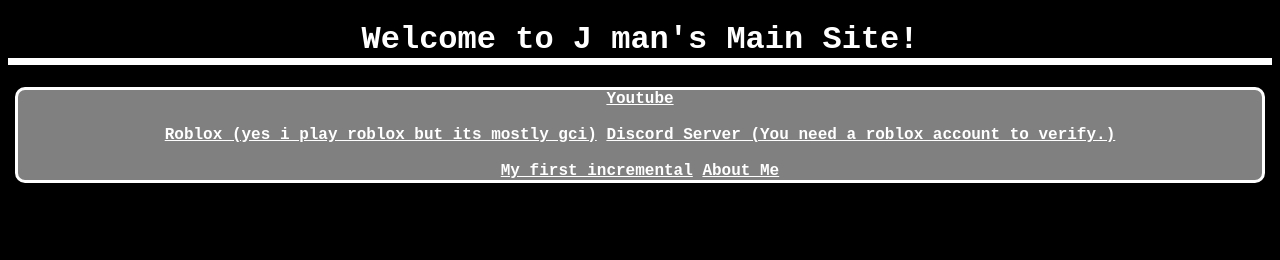
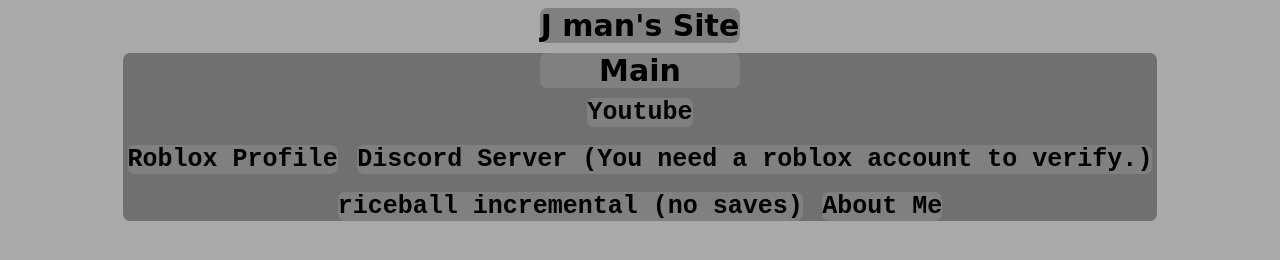
Before and after one commit to realjman/realjman.github.io, a plain HTML site: page index.html in a window 1280 px wide. Drawn offline with Linux system fonts and the light colour scheme.

Commit message:
page overhaul

```diff
--- a/index.html
+++ b/index.html
@@ -8,16 +8,17 @@
     <link rel='stylesheet' href='style.css'>
     <link rel="icon" href="favicon.png">
 
-    <title>J man's Main Github Page</title>
+    <title>J man's Github Page</title>
 </head>
 <body>
-    <h1>Welcome to J man's Main Site!</h1>
+    <p class="title">J man's Site</p>
     <div class="margin">
-    <a href="https://www.youtube.com/channel/UC2iU2m1IJnPbA49jf2j1p6A">Youtube</a><br><br>
-    <a href="https://www.roblox.com/users/195013063/profile">Roblox (yes i play roblox but its mostly gci)</a>
-    <a href="https://www.discord.gg/UUyR82mzMG">Discord Server (You need a roblox account to verify.)</a><br><br>
-    <a href="https://realjman.github.io/jmans-first-incremental/">My first incremental</a>
-    <a href="aboutme.html">About Me</a>
+        <p class="title">Main</p>
+        <a class="button" href="https://www.youtube.com/channel/UC2iU2m1IJnPbA49jf2j1p6A">Youtube</a><br><br>
+        <a class="button" href="https://www.roblox.com/users/195013063/profile">Roblox Profile</a>
+        <a class="button" href="https://www.discord.gg/UUyR82mzMG">Discord Server (You need a roblox account to verify.)</a><br><br>
+        <a class="button" href="https://realjman.github.io/riceball-incremental/">riceball incremental (no saves)</a>
+        <a class="button" href="aboutme.html">About Me</a>
     </div>
 </body>
 </html>
--- a/style.css
+++ b/style.css
@@ -6,27 +6,52 @@
 }
 
 body {
-    background: #000000;
+    background-color: darkgray;
 }
 
-p {
-    color:#FFFFFF ;
+.title {
+    font-family: cursive;
+    font-size: 30px;
+    border: 8px;
+    background-color: grey;
+    border-radius: 7px;
+    margin: auto;
+    width: 200px;
+    margin-bottom: 10px;
 }
 
-h1 {
-    color:#FFFFFF;
-    border-style: solid;
-    border-width: 0px 0px 7px 0px;
+.button {
+    border: 5px;
+    border-radius: 7px;
+    background-color: grey;
+    text-decoration: none;
+    color: black;
+    width: fit-content;
+    margin: auto;
+    margin-left: 5px;
+    margin-right: 5px;
+    font-size: 25px;
 }
 
-a {
-    color: #FFFFFF;
+.button:hover {
+    background-color: #303030;
+    transform: scale(1.2);
+    transition: ease-out;
+    transition-duration: .77s;
 }
 
 .margin {
-    margin: 7px;
-    background-color: gray;
-    border-style: solid;
-    border-radius: 10px;
-    border-color: white;
+    margin: auto;
+    margin-top: 10px;
+    background-color: #707070;
+    border-radius: 7px;
+    width: fit-content;
 }
+
+.info {
+    margin: auto;
+    width: fit-content;
+    border-radius: 7px;
+    background-color: grey;;
+    font-size: 30px;
+}
```
Also changed, not shown: aboutme.html (+6 -3 lines).
